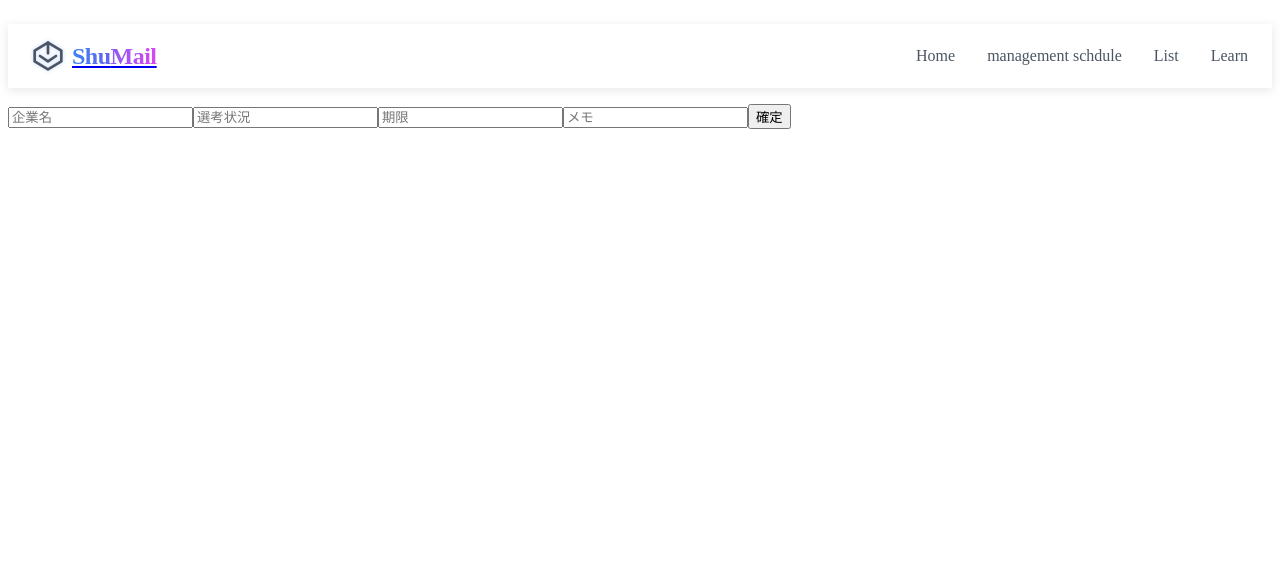
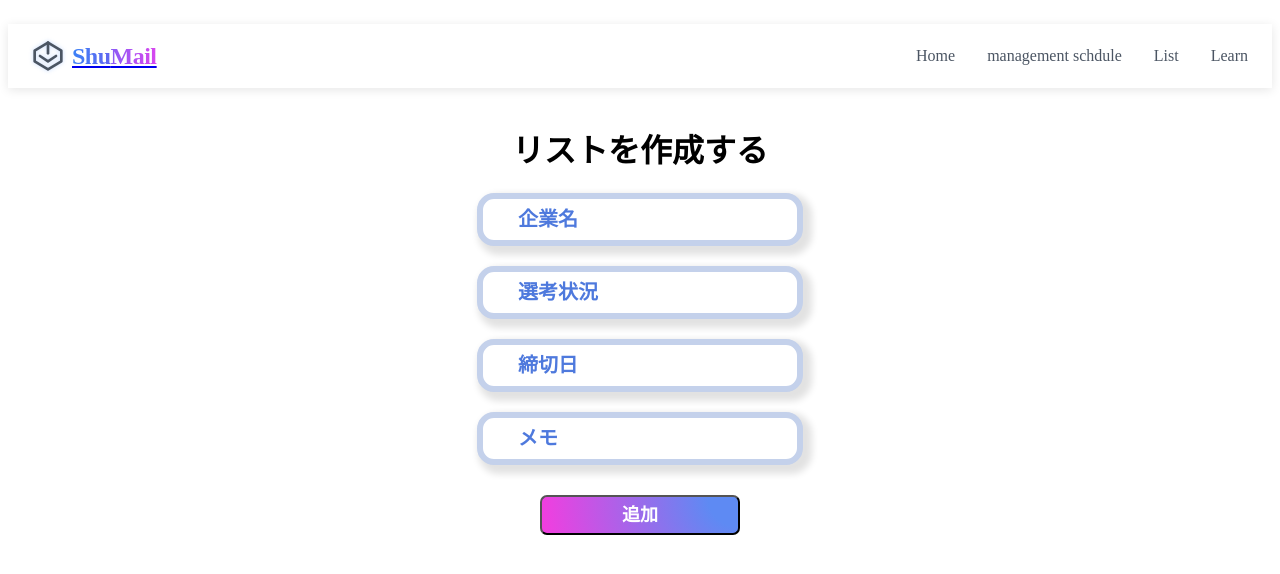
Before and after one commit to takapom/internship-helper-app, a Next.js app: page /addlist in a window 1280 px wide. Shown: the top 574 px of the page. Built offline with nearby package versions, Linux system fonts and the light colour scheme; no server answers.

Commit message:
リストと選考状況追加のUI追加

```diff
--- a/src/app/addlist/page.module.css
+++ b/src/app/addlist/page.module.css
@@ -0,0 +1,76 @@
+.list_text{
+    text-align: center;
+}
+
+.input_container{
+    display: flex;
+    flex-direction: column;
+    align-items: center;
+    justify-content: center;
+}
+
+.input_form{
+    width: 30%;
+    height: 50px;
+    margin-bottom: 10px;
+    border-radius: 7px;
+}
+
+.whiteButton{
+    display: flex;
+    align-items: center;
+    justify-content: center;
+    line-height: 1;
+    text-decoration: none;
+    color: #ffffff;
+    font-size: 18px;
+    border-radius: 7px;
+    width: 200px;
+    height: 40px;
+    font-weight: bold;
+    transition: 0.3s;
+    background-color: [object object];
+    background-image: radial-gradient(circle at 100% 0%, rgba(94, 138, 243, 1) 15%, rgba(243, 61, 223, 1));
+    margin-top: 10px;
+ }
+
+.whiteButton:hover {
+    transform: translateY(-4px); /* 浮き上がる */
+    box-shadow: 0 8px 20px rgba(0, 0, 0, 0.2); /* 影を濃くして立体感 */
+    opacity: 0.9; /* 少し薄く */
+}
+
+
+/* styles/SearchInput.module.css */
+.custom_input {
+	display: flex;
+	align-items: center;
+	position: relative;
+	max-width: 100%;
+    margin-bottom: 20px;
+}
+
+.input {
+	font-size: 20px;
+	font-weight: bold;
+	padding: 9px 11px;
+	width: 100%;
+	padding-left: 35px;
+	outline: none;
+	background: #FFFFFF;
+	color: #000000;
+	border: 6px solid #C4D1EB;
+	border-radius: 17px;
+	box-shadow: 5px 5px 7px 4px #E2E2E2;
+	transition: .3s ease;
+}
+
+.input:focus {
+	background: #F2F2F2;
+	border: 1px solid #5A7EC7;
+	border-radius: 10px;
+}
+
+.input::placeholder {
+	color: #4E79DD;
+}
--- a/src/app/addlist/page.tsx
+++ b/src/app/addlist/page.tsx
@@ -27,35 +27,48 @@ export default function AddPage(){
     }
     return(
       <div>
+            <div>
+                <h1 className={styles.list_text}>リストを作成する</h1>
+                <div className={styles.input_container}>
+                <div className={styles.custom_input}>
                 <input
+                    value={company}
                     type="text"
+                    onChange={(e) => (setCompany(e.target.value))}
+                    placeholder="企業名"
                     className={styles.input}
-      placeholder="企業名"
-      onChange={(e) => setCompany(e.target.value)}
                 />
+                </div>
+                <div className={styles.custom_input}>
                 <input
+                    value={state}
                     type="text"
+                    onChange={(e) => (setState(e.target.value))}
+                    placeholder="選考状況"
                     className={styles.input}
-      placeholder="選考状況"
-      onChange={(e) => setState(e.target.value)}
                 />
+                </div>
+                <div className={styles.custom_input}>
                 <input
+                    value={deadline}
                     type="text"
+                    onChange={(e) => (setDeadline(e.target.value))}
+                    placeholder="締切日"
                     className={styles.input}
-      placeholder="期限"
-      onChange={(e) => setDeadline(e.target.value)}
                 />
+                </div>
+                <div className={styles.custom_input}>
                 <input
+                    value={memo}
                     type="text"
+                    onChange={(e) => (setMemo(e.target.value))}
+                    placeholder="メモ"
                     className={styles.input}
-      placeholder="メモ"
-      onChange={(e) => setMemo(e.target.value)}
                 />
-    <button
-    onClick={createPost}
-    >
-    確定
-    </button>
+                </div>
+                <button className={styles.whiteButton} onClick={createPost}>追加</button>
+                </div>
+            </div>
         </div>
     )
 }
--- a/src/app/addmanegement/page.module.css
+++ b/src/app/addmanegement/page.module.css
@@ -15,3 +15,62 @@
     margin-bottom: 10px;
     border-radius: 7px;
 }
+
+.whiteButton{
+    display: flex;
+    align-items: center;
+    justify-content: center;
+    line-height: 1;
+    text-decoration: none;
+    color: #ffffff;
+    font-size: 18px;
+    border-radius: 7px;
+    width: 200px;
+    height: 40px;
+    font-weight: bold;
+    transition: 0.3s;
+    background-color: [object object];
+    background-image: radial-gradient(circle at 100% 0%, rgba(94, 138, 243, 1) 15%, rgba(243, 61, 223, 1));
+    margin-top: 10px;
+ }
+
+.whiteButton:hover {
+    transform: translateY(-4px); /* 浮き上がる */
+    box-shadow: 0 8px 20px rgba(0, 0, 0, 0.2); /* 影を濃くして立体感 */
+    opacity: 0.9; /* 少し薄く */
+}
+
+
+/* styles/SearchInput.module.css */
+.custom_input {
+	display: flex;
+	align-items: center;
+	position: relative;
+	max-width: 100%;
+    margin-bottom: 20px;
+}
+
+.input {
+	font-size: 20px;
+	font-weight: bold;
+	padding: 9px 11px;
+	width: 100%;
+	padding-left: 35px;
+	outline: none;
+	background: #FFFFFF;
+	color: #000000;
+	border: 6px solid #C4D1EB;
+	border-radius: 17px;
+	box-shadow: 5px 5px 7px 4px #E2E2E2;
+	transition: .3s ease;
+}
+
+.input:focus {
+	background: #F2F2F2;
+	border: 1px solid #5A7EC7;
+	border-radius: 10px;
+}
+
+.input::placeholder {
+	color: #4E79DD;
+}
```
Also changed, not shown: src/app/addmanegement/page.tsx (+21 -13 lines). Lines whose indentation alone changed are shown as unchanged.
